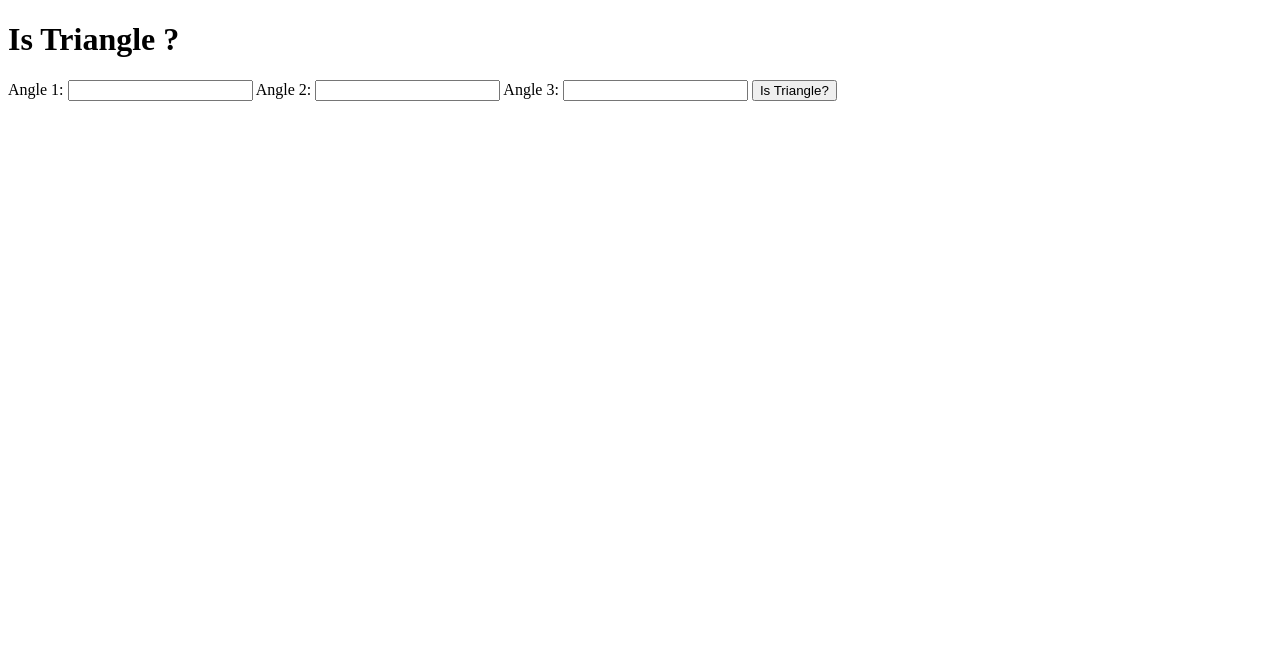
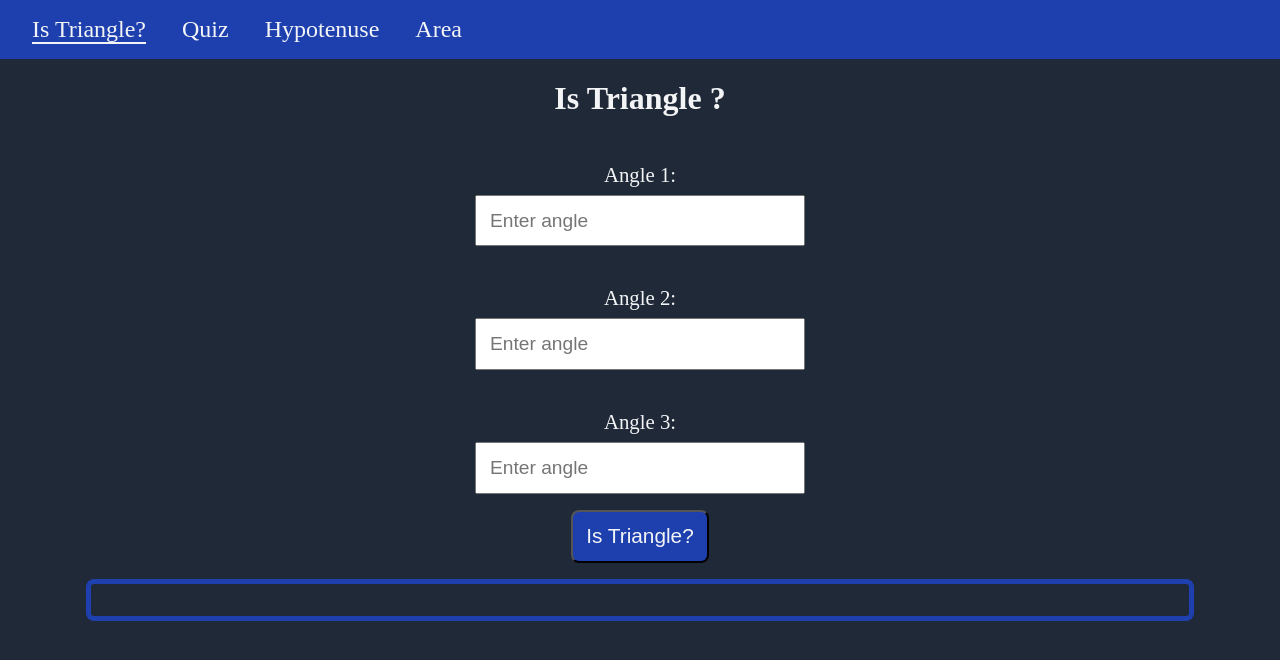
Before and after one commit to sainath7878/fun-with-trainagles, a plain HTML site: page index.html in a window 1280 px wide. Drawn offline with Linux system fonts and the light colour scheme.

Commit message:
style: added CSS

```diff
--- a/index.html
+++ b/index.html
@@ -1,5 +1,6 @@
 <!DOCTYPE html>
 <html lang="en">
+
 <head>
     <meta charset="UTF-8">
     <meta http-equiv="X-UA-Compatible" content="IE=edge">
@@ -7,21 +8,41 @@
     <title>Is Triangle?</title>
     <link rel="stylesheet" href="/style.css">
 </head>
+
 <body>
-    <h1>Is Triangle ?</h1>
+    <nav class="navigation">
+        <ul>
+            <li class="nav-pills"><a class="link link-active" href="index.html">Is Triangle?</a></li>
+            <li class="nav-pills"><a class="link" href="TriangleQuiz.html">Quiz</a></li>
+            <li class="nav-pills"><a class="link" href="calculateHypotenuse.html">Hypotenuse</a></li>
+            <li class="nav-pills"><a class="link" href="area.html">Area</a></li>
+        </ul>
+    </nav>
+    <main>
+        <h1>Is Triangle ?</h1>
 
-    <label for="angle1">Angle 1: </label>
-    <input type="number" id="angle1" class="angle-value" />
+        <div class="inputDiv">
+            <label for="angle1">Angle 1: </label>
+            <input placeholder="Enter angle" type="number" id="angle1" class="angle-value" />
+        </div>
 
-    <label for="angle1">Angle 2: </label>
-    <input type="number" id="angle2" class="angle-value" />
+        <div class="inputDiv">
+            <label for="angle1">Angle 2: </label>
+            <input placeholder="Enter angle" type="number" id="angle2" class="angle-value" />
+        </div>
 
-    <label for="angle1">Angle 3: </label>
-    <input type="number" id="angle3" class="angle-value" />
+        <div class="inputDiv">
+            <label for="angle1">Angle 3: </label>
+            <input placeholder="Enter angle" type="number" id="angle3" class="angle-value" />
+        </div>
 
-    <button class="btn-check">Is Triangle? </button>
 
-    <h2 id ="output"></h2>
+        <button class="btn-check">Is Triangle? </button>
+
+        <div id="output"></div>
+    </main>
+
 </body>
 <script src="isTraingle.js"></script>
+
 </html>
--- a/style.css
+++ b/style.css
@@ -0,0 +1,80 @@
+:root{
+    --primary-backgorund:#1F2937;
+    --primary-color:#1E40AF;
+    --primary-white:#F3F4F6;
+}
+
+body{
+    margin: 0;
+    padding: 0;
+    background-color: var(--primary-backgorund);
+    color:var(--primary-white)
+}
+
+.navigation{
+    background-color: var(--primary-color);
+}
+.navigation ul{
+    margin: 0;
+    padding: 1rem;
+    list-style-type: none;
+}
+
+
+.navigation .nav-pills{
+    display: inline;
+    padding: 1rem;
+}
+
+.navigation .link{
+    font-size: 1.5rem;
+    color: var(--primary-white);
+    text-decoration: none;
+    text-align: left;
+}
+
+.navigation .link-active{
+    border-bottom: 2px solid var(--primary-white);
+}
+
+.inputDiv{
+    display: block;
+    padding: 1rem;
+}
+
+main{
+    text-align: center;
+    width:89%;
+    margin: auto;
+}
+
+input{
+    display: block;
+    margin: auto;
+    width: 300px;
+    font-size: 1.2rem;
+    padding: 0.8rem;
+}
+
+label{
+    padding: 0.5rem;
+    display: block;
+    font-size: 1.3rem;
+}
+
+.btn-check{
+    background-color: var(--primary-color);
+    color:var(--primary-white);
+    padding:0.8rem;
+    font-size: 1.3rem;
+    border-radius: 0.5rem;
+
+}
+
+#output{
+    margin: 1rem;
+    padding: 1rem;
+    font-size: 1.5rem;
+    border:5px solid var(--primary-color);
+    border-radius: 0.5rem;
+}
```
Also changed, not shown: TriangleQuiz.html (+8 -0 lines), area.html (+8 -0 lines), calculateHypotenuse.html (+8 -0 lines).
